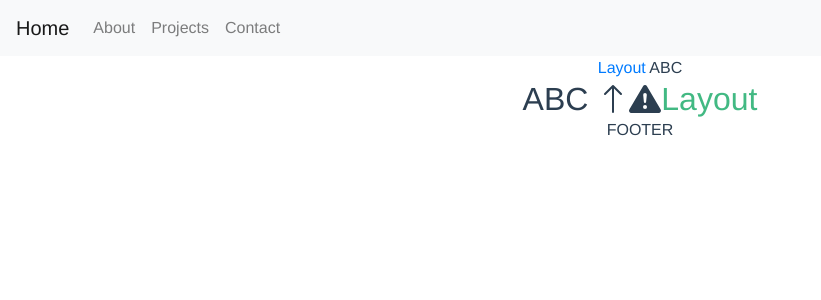
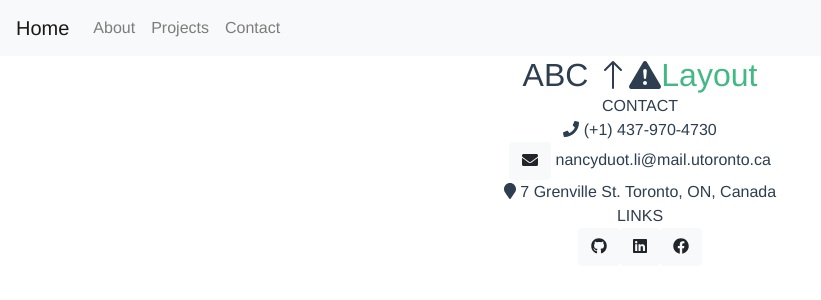
Before and after one commit to nancytaen/portfolio, a Vue app: page / in a window 1280 px wide. Shown: the top 300 px of the page, without its empty margins (0-821 px from the left). Built offline with nearby package versions, Linux system fonts and the light colour scheme.

Commit message:
footer rough

```diff
--- a/package.json
+++ b/package.json
@@ -8,6 +8,11 @@
     "lint": "vue-cli-service lint"
   },
   "dependencies": {
+    "@fortawesome/fontawesome-svg-core": "^1.2.30",
+    "@fortawesome/free-brands-svg-icons": "^5.14.0",
+    "@fortawesome/free-regular-svg-icons": "^5.14.0",
+    "@fortawesome/free-solid-svg-icons": "^5.14.0",
+    "@fortawesome/vue-fontawesome": "^0.1.10",
     "@popperjs/core": "^2.4.4",
     "bootstrap": "^4.5.0",
     "bootstrap-vue": "^2.16.0",
--- a/src/App.vue
+++ b/src/App.vue
@@ -15,11 +15,35 @@
       </b-navbar>
     </div>
 
+    <router-view></router-view>
 
-    <router-link to="/layout">Layout</router-link>
-    ABC
-    <router-view></router-view>
-    FOOTER
+    <!-- footer -->
+    <div>
+    <footer>
+      <div>
+        <div class="footer-title"> CONTACT </div>
+        <font-awesome-icon icon="phone" />
+        (+1) 437-970-4730 <br>
+        <a class="btn btn-light btn-social"  href="mailto:nancyduot.li@mail.utoronto.ca">
+          <font-awesome-icon icon="envelope" />
+        </a>
+        nancyduot.li@mail.utoronto.ca <br>
+        <font-awesome-icon icon="map-marker" /> 7 Grenville St. Toronto, ON, Canada
+      </div>
+      <div>
+        <div class="footer-title"> LINKS </div>
+        <a class="btn btn-light btn-social" href="https://github.com/nancytaen" target="_blank">
+          <font-awesome-icon :icon="['fab', 'github']" />
+        </a>
+        <a class="btn btn-light btn-social" href="https://ca.linkedin.com/in/nancy-li-557106181" target="_blank">
+          <font-awesome-icon :icon="['fab', 'linkedin']" />
+        </a>
+        <a class="btn btn-light btn-social" href="https://www.facebook.com/NancyTaenLi" target="_blank">
+          <font-awesome-icon :icon="['fab', 'facebook']" />
+        </a>
+      </div>
+    </footer>
+    </div>
   </div>
 </template>
 
--- a/src/main.js
+++ b/src/main.js
@@ -1,5 +1,13 @@
 import Vue from 'vue'
 import App from './App.vue'
+
+// font-awesome
+import { library } from '@fortawesome/fontawesome-svg-core'
+import { faEnvelope, faPhone, faMapMarker } from '@fortawesome/free-solid-svg-icons'
+import { faGithub, faLinkedin, faFacebook } from '@fortawesome/free-brands-svg-icons'
+import { FontAwesomeIcon } from '@fortawesome/vue-fontawesome'
+library.add(faPhone, faEnvelope, faMapMarker, faGithub, faLinkedin, faFacebook)
+Vue.component('font-awesome-icon', FontAwesomeIcon)
 
 
 Vue.config.productionTip = false
```
Also changed, not shown: 1 other file (tests, documents, lock files or other folders).
